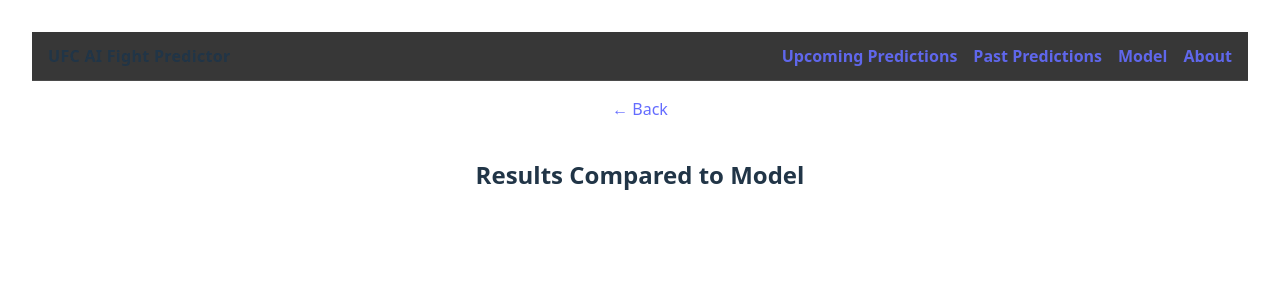
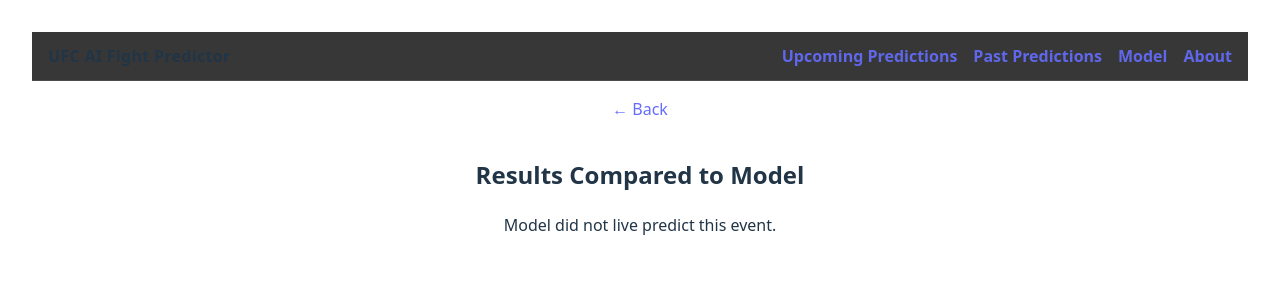
Before and after one commit to chenans1/mma-predictor-frontend, a React (Vite) app: page /past_events/1 in a window 1280 px wide. Shown: the top 300 px of the page. Built offline with nearby package versions, Linux system fonts and the light colour scheme; no server answers; the database is empty.

Commit message:
Feat: Loads model predictions for each fight in each event

```diff
--- a/src/pages/ResultsPage.tsx
+++ b/src/pages/ResultsPage.tsx
@@ -1,10 +1,10 @@
 import { useEffect, useState } from "react";
 import { useParams, useLocation, Link } from "react-router-dom";
-import {fetchPredictionsByEvent, type PredictedFight} from "../data/fetchPredictions";
+import {fetchPastEventsResults, type PastEventResult} from "../data/fetchPastEventsResults";
 
 export default function ResultsPage() {
     const { event_id } = useParams<{ event_id: string }>();
-    const [rows, setRows] = useState<PredictedFight[]>([]);
+    const [rows, setRows] = useState<PastEventResult[]>([]);
     const [status, setStatus] = useState<"idle"|"loading"|"error"|"ready">("idle");
     const [error, setError] = useState<string | null>(null);
 
@@ -20,7 +20,7 @@ export default function ResultsPage() {
             setStatus("loading");
             setError(null);
             try {
-                const data = await fetchPredictionsByEvent(event_id, controller.signal);
+                const data = await fetchPastEventsResults(event_id, controller.signal);
                 setRows(data);
                 setStatus("ready");
             } catch (err: any) {
@@ -44,7 +44,32 @@ export default function ResultsPage() {
     return (
         <section>
             <Link to="/past" style={{ display: "inline-block", marginBottom: "1rem" }}>← Back</Link>
-            <h2>{event_name}Results Compared to Model</h2>
+            <h2>{event_name} Results Compared to Model</h2>
+            {rows.length === 0 ? (
+                <p>Model did not live predict this event.</p>
+            ) : (
+                <ul style={{ listStyle: "none", padding: 0, margin: "1rem 0" }}>
+                    {rows.map((f) => {
+                        const f1 = f.fighter1;
+                        const f2 = f.fighter2;
+                        const p1 = f.fighter1_win_odds;
+                        const p2 = f.fighter2_win_odds;
+                        const method = f.method;
+                        const actual_winner = f.outcome;
+                        const model_correct = f.model_correct;
+                        // const
+                        return (
+                            <li key={f.fight_id}>
+                                <div style={{ marginBottom: "1rem" }}>
+                                    <div>Model Prediction: {f1} ({(p1 * 100).toFixed(1)}%) vs {f2} ({(p2 * 100).toFixed(1)}%)</div>
+                                    <div>Actual winner: {actual_winner} by {method}</div>
+                                    <div>{model_correct ? "✔️" : "❌"}</div>
+                                </div>
+                            </li>
+                        );
+                    })}
+                </ul>
+            )}
         </section>
     )
 }
```
